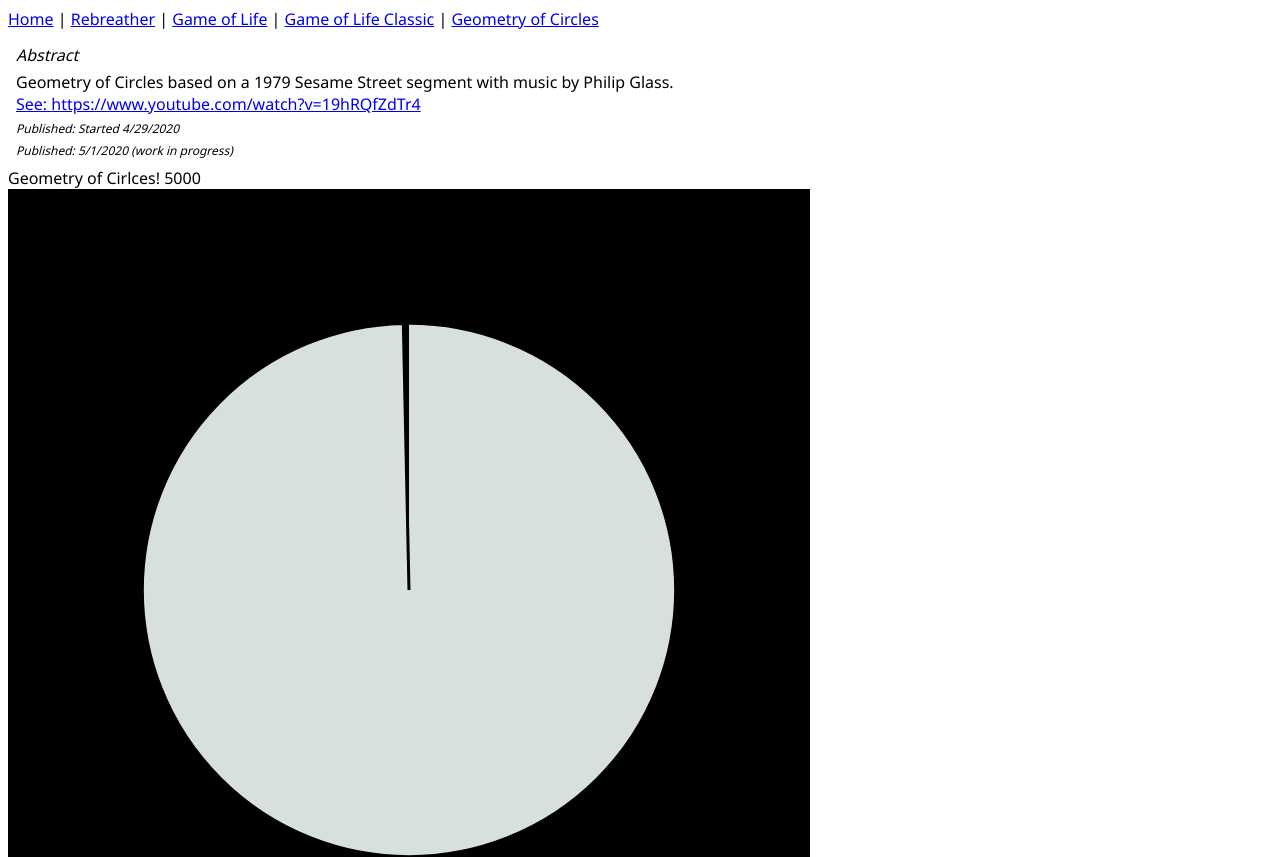
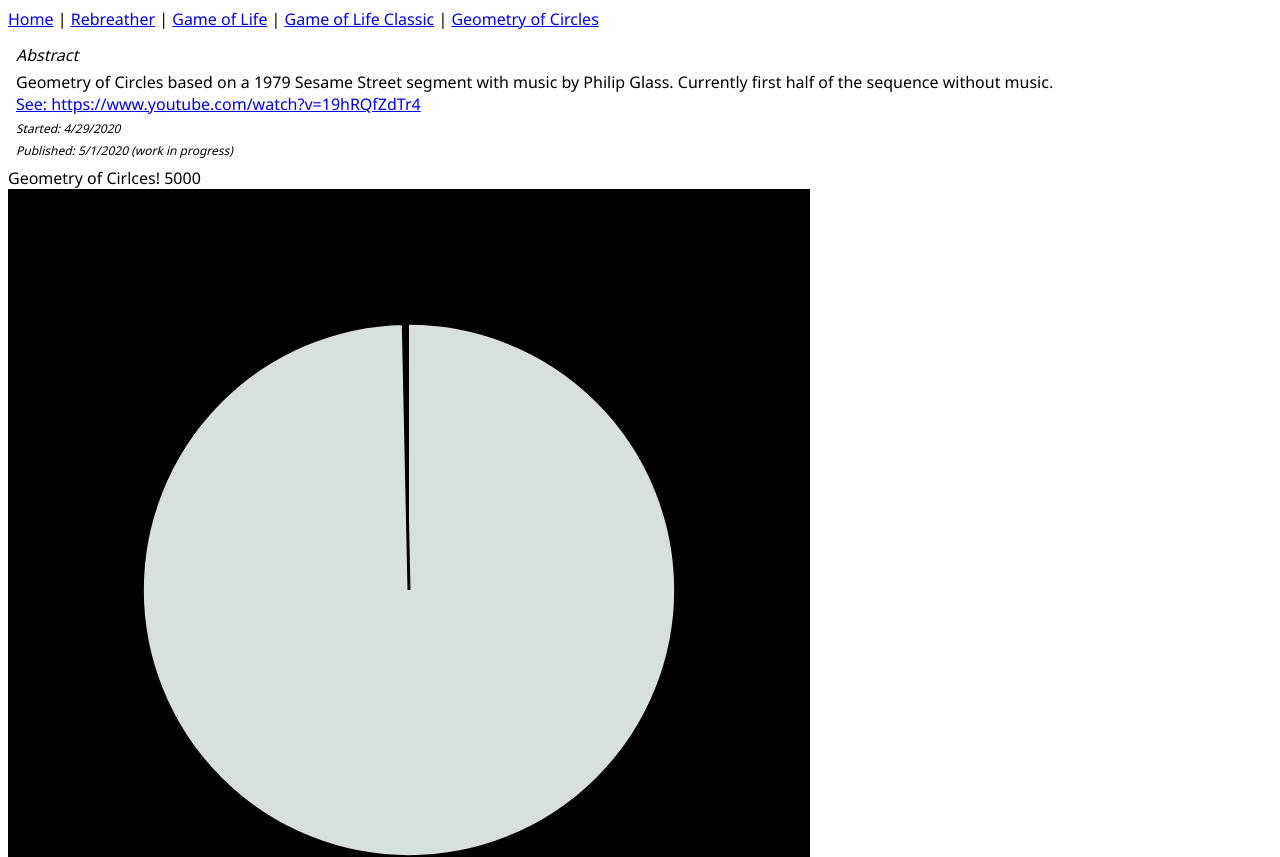
Before and after one commit to bushmango/next-bauble, a Next.js app: page /geometry-of-circles in a window 1280 px wide. Shown: the top 857 px of the page. Built offline with nearby package versions, Linux system fonts and the light colour scheme.

Commit message:
fix abstract

```diff
--- a/components/Abstract.tsx
+++ b/components/Abstract.tsx
@@ -12,3 +12,6 @@ export const Abstract = (props: { children: React.ReactNode }) => {
 export const Published = (props: { children: React.ReactNode }) => {
   return <div className={css.published}>Published: {props.children}</div>
 }
+export const Started = (props: { children: React.ReactNode }) => {
+  return <div className={css.published}>Started: {props.children}</div>
+}
--- a/components/geometry-of-circles/GeometryOfCircles.tsx
+++ b/components/geometry-of-circles/GeometryOfCircles.tsx
@@ -1,5 +1,5 @@
 import * as React from 'react'
-import { Abstract, Published } from '../Abstract'
+import { Abstract, Published, Started } from '../Abstract'
 import { ClientOnly } from '../ClientOnly'
 import { Layout } from '../Layout'
 import useAnimationForever from '../../lib/useAnimationForever'
@@ -12,9 +12,9 @@ export const GeometryOfCirclesFull = () => {
     <Layout title='Geometry of Circles'>
       <Abstract>
         Geometry of Circles based on a 1979 Sesame Street segment with music by
-        Philip Glass.
+        Philip Glass. Currently first half of the sequence without music.
         <SeeLink href='https://www.youtube.com/watch?v=19hRQfZdTr4' />
-        <Published>Started 4/29/2020</Published>
+        <Started>4/29/2020</Started>
         <Published>5/1/2020 (work in progress)</Published>
       </Abstract>
 
```
